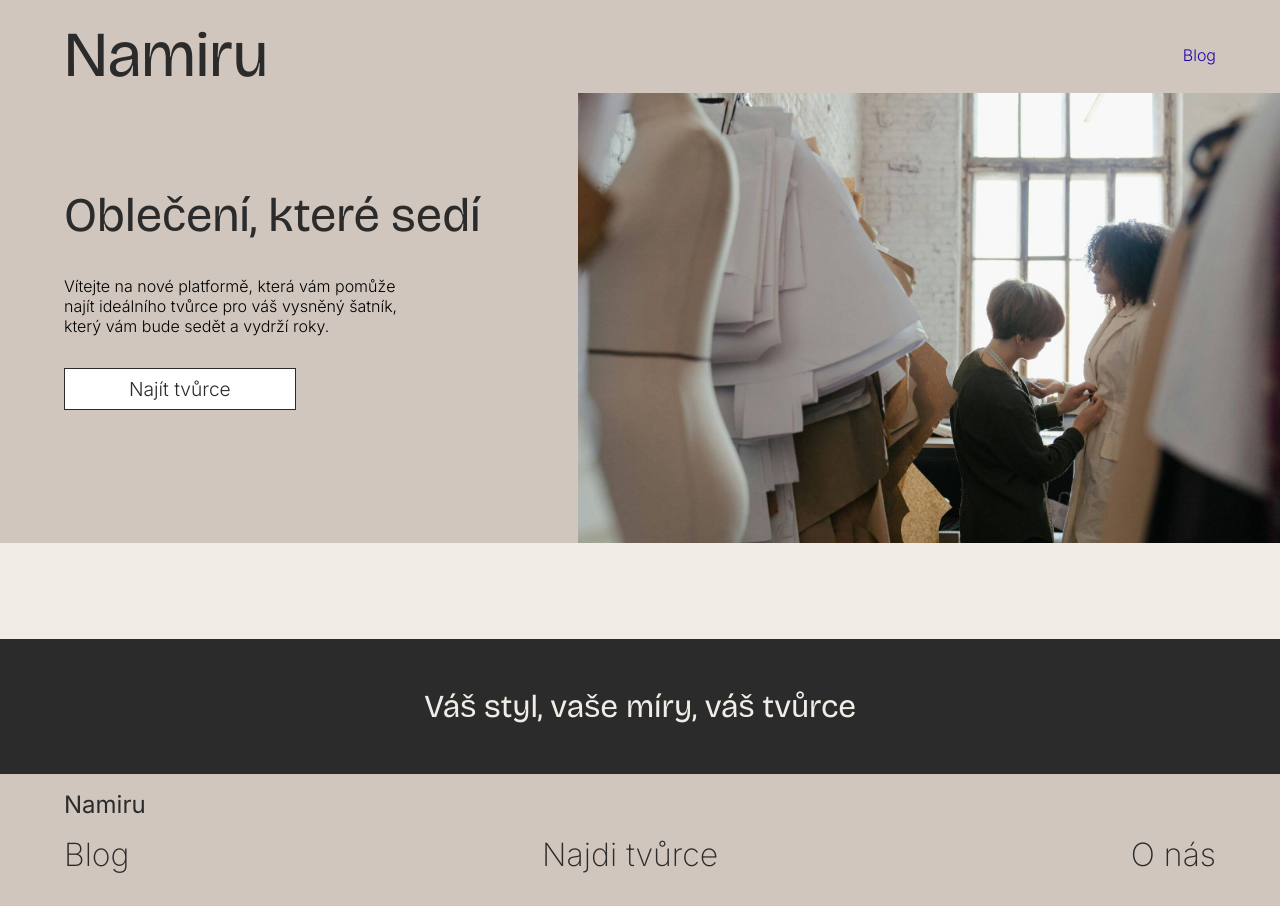
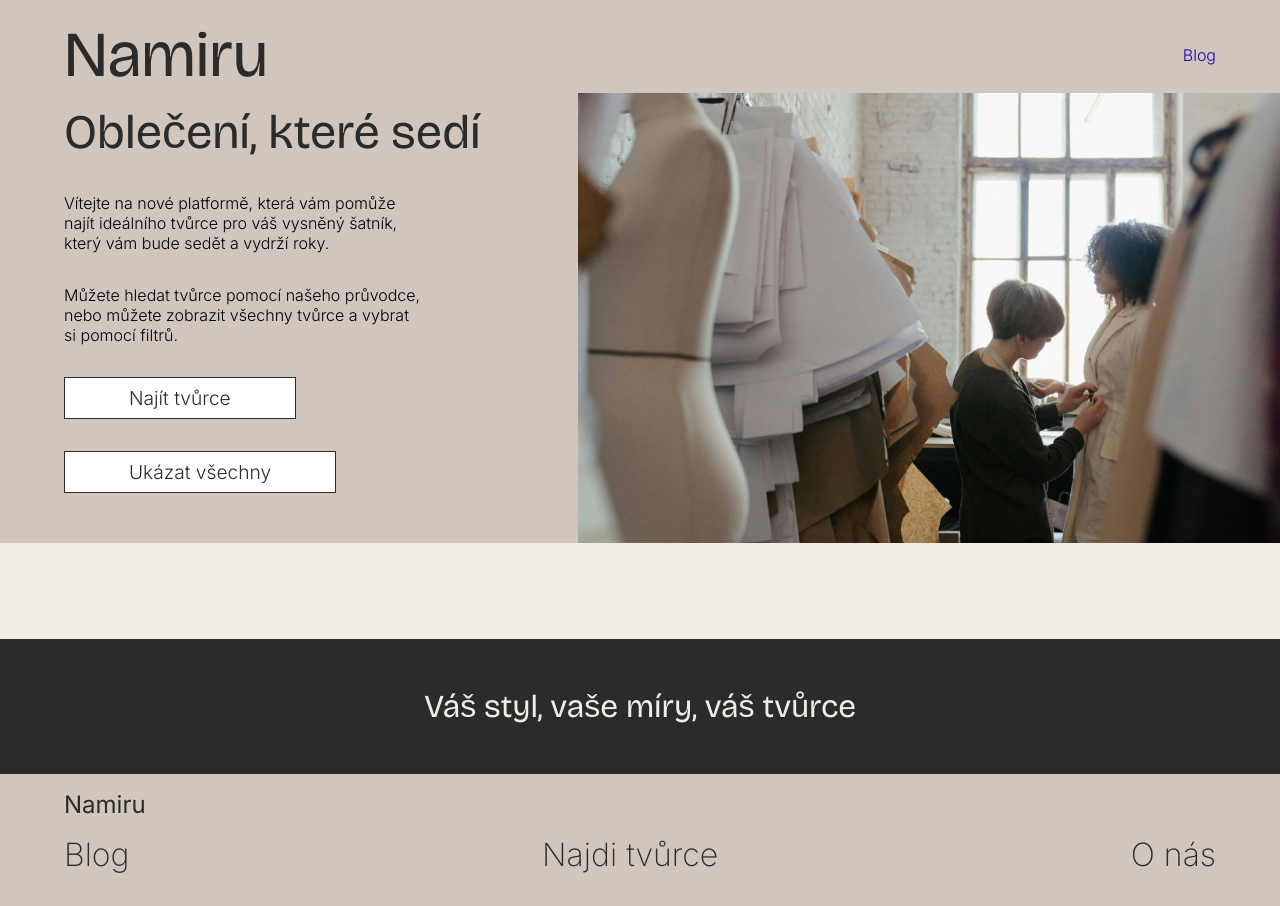
Before and after one commit to han-fris/namiru-app, a React (Vite) app: page / in a window 1280 px wide. Built offline with nearby package versions, Linux system fonts and the light colour scheme; no server answers.

Commit message:
upravi HeroSection - přidá button na Guide

```diff
--- a/src/components/Homepage/HeroSection.jsx
+++ b/src/components/Homepage/HeroSection.jsx
@@ -5,12 +5,17 @@ export const HeroSection = () => {
   return (
     <div className="hero">
       <div className="hero-container">
-        <h1 className='hero-title'>Oblečení, které sedí</h1>
+        <h1 className="hero-title">Oblečení, které sedí</h1>
         <p className="hero-text">
           Vítejte na nové platformě, která vám pomůže najít ideálního tvůrce pro
           váš vysněný šatník, který vám bude sedět a vydrží roky.
         </p>
-        <Button text="Najít tvůrce" url="/tvurci" />
+        <p className="hero-text">
+          Můžete hledat tvůrce pomocí našeho průvodce, nebo můžete zobrazit
+          všechny tvůrce a vybrat si pomocí filtrů.
+        </p>
+        <Button text="Najít tvůrce" url="/pruvodce" />
+        <Button text="Ukázat všechny" url="/tvurci" />
       </div>
       <div className="hero-img"></div>
     </div>
```
